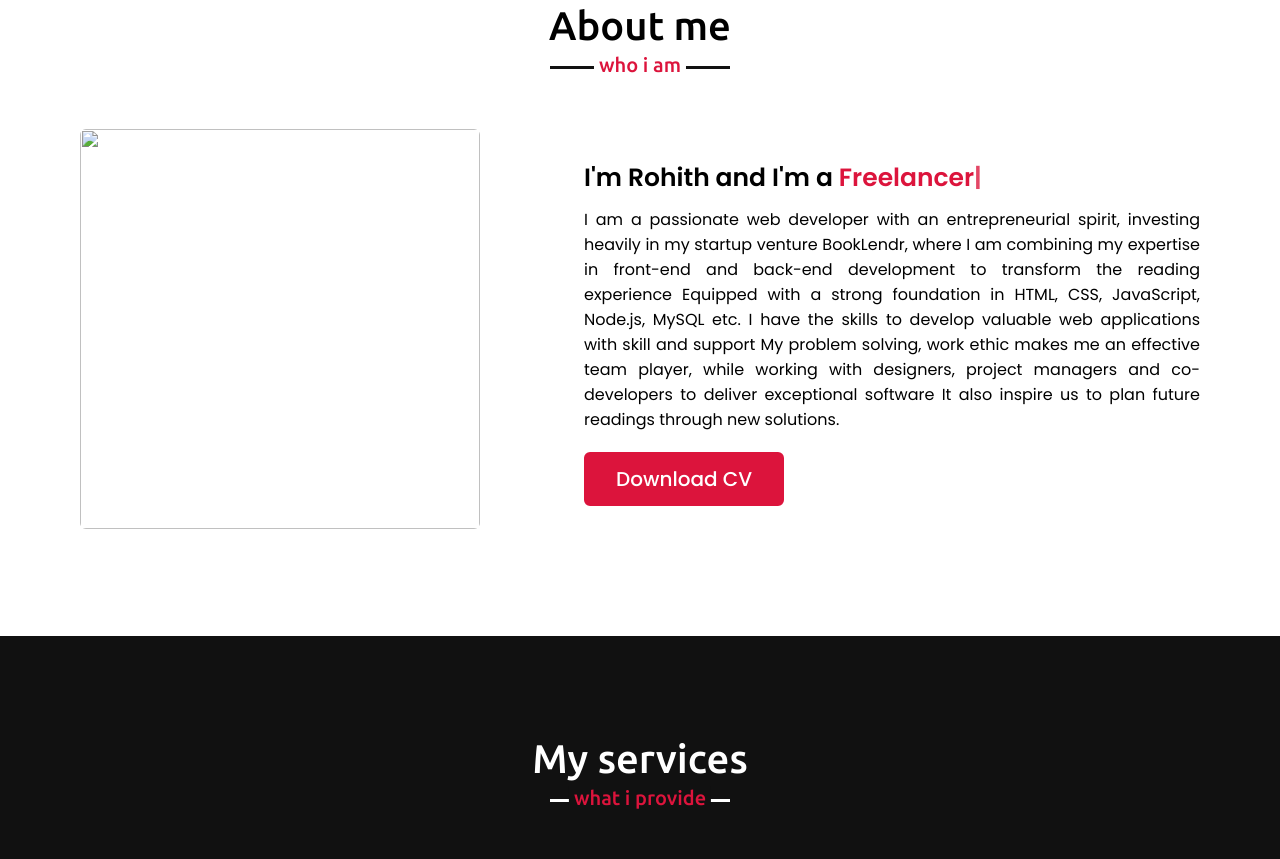
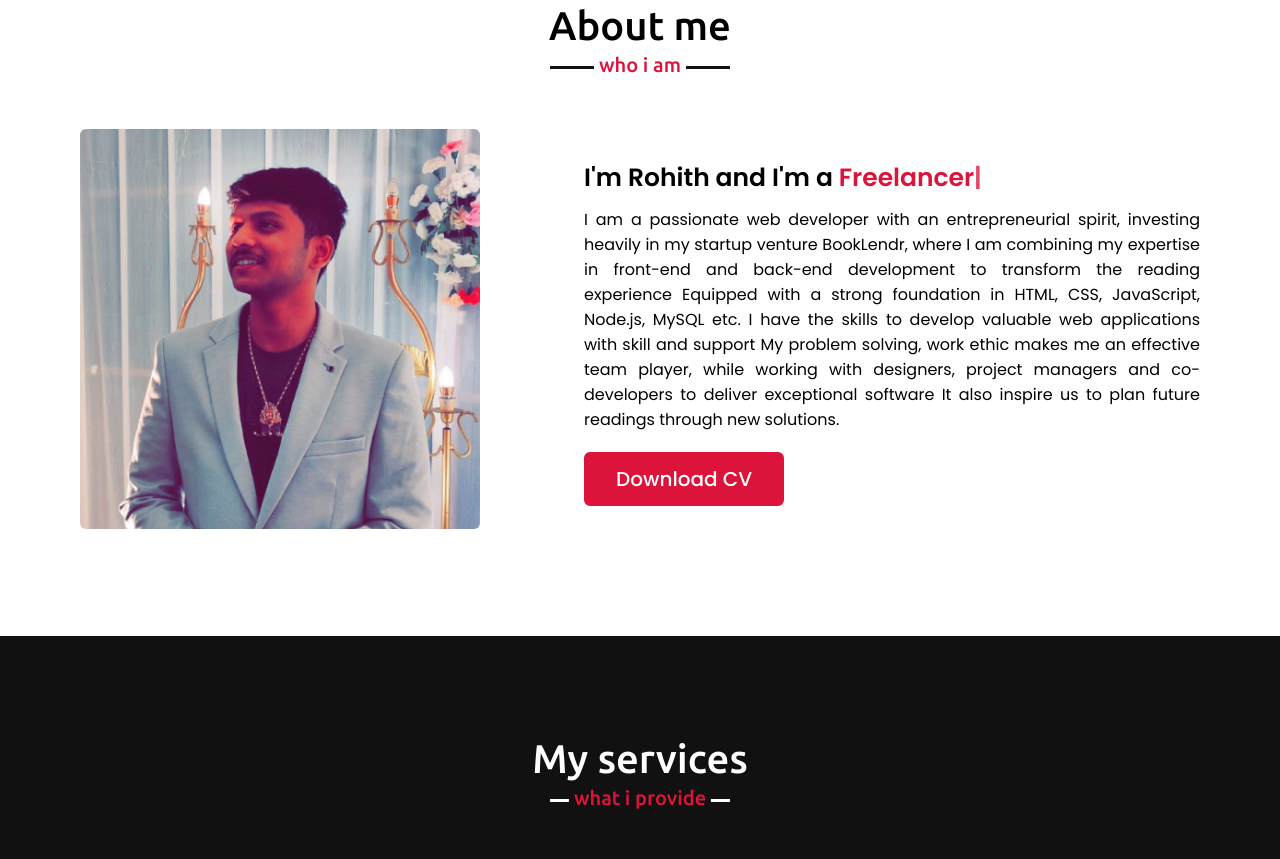
Before and after one commit to RohithGajawada45/rohithgajawada, a website: page index.html in a window 1280 px wide. Shown: the part 897-1756 px from the top of the page. Drawn offline with nearby package versions, Linux system fonts and the light colour scheme; files whose address does not match are found by name.

Commit message:
Update index.html

```diff
--- a/index.html
+++ b/index.html
@@ -47,7 +47,7 @@
         <h2 class="title">About me</h2>
         <div class="about-content">
             <div class="column left">
-                <img src="images/Imggg.png" alt="">
+                <img src="Imggg.png" alt="">
             </div>
             <div class="column right">
                 <div class="text">I'm Rohith and I'm a <span class="typing-2"></span></div>
```
